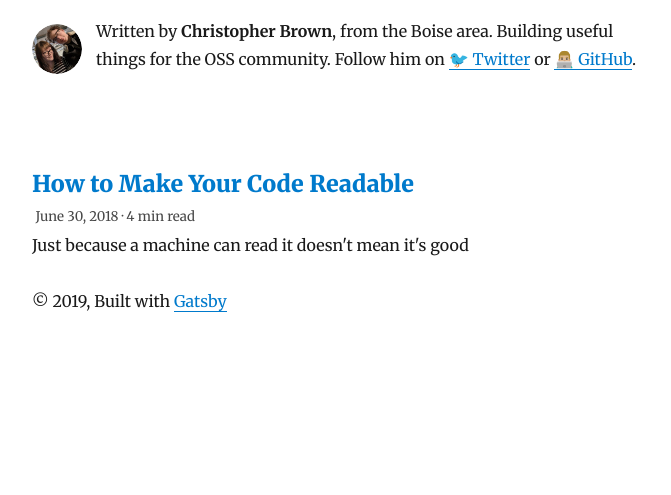
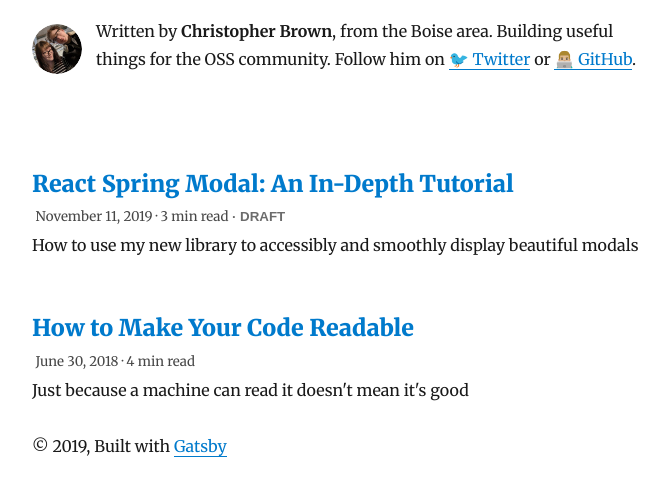
Before and after one commit to andria-dev/brownie, a Gatsby site: page / in a window 1280 px wide. Shown: the part 137-632 px from the top of the page, without its empty margins (293-964 px from the left). Built offline with nearby package versions, Linux system fonts and the light colour scheme; Gatsby itself is replaced by a stand-in of ours; some packages are replaced by stand-ins of ours.

Commit message:
draft stuff

```diff
--- a/src/pages/index.js
+++ b/src/pages/index.js
@@ -19,7 +19,10 @@ class BlogIndex extends React.Component {
         <SEO title="All posts" />
         <Bio />
         {posts.map(({ node }) => {
-          if (!node.frontmatter.published) {
+          if (
+            !node.frontmatter.published &&
+            process.env.NODE_ENV === 'production'
+          ) {
             return null
           }
 
@@ -48,6 +51,20 @@ class BlogIndex extends React.Component {
                   {node.frontmatter.formattedDate}
                 </time>{' '}
                 · {node.timeToRead} min read
+                {!node.frontmatter.published ? (
+                  <span
+                    style={{
+                      ...scale(-1 / 5),
+                      marginLeft: rhythm(1 / 8),
+                      marginBottom: 0,
+                      opacity: 0.8,
+                      fontWeight: 600,
+                      fontFamily: 'sans-serif'
+                    }}
+                  >
+                    · DRAFT
+                  </span>
+                ) : null}
               </small>
               <p
                 dangerouslySetInnerHTML={{
--- a/src/templates/blog-post.js
+++ b/src/templates/blog-post.js
@@ -29,7 +29,7 @@ class BlogPostTemplate extends React.Component {
               marginBottom: 0,
               opacity: 0.8,
               fontWeight: 'bold',
-              fontFamily: 'Verdana'
+              fontFamily: 'sans-serif'
             }}
           >
             DRAFT
```
